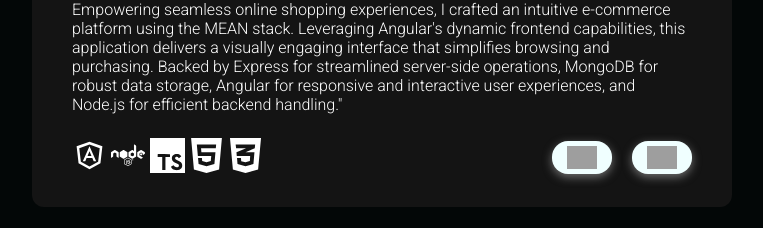
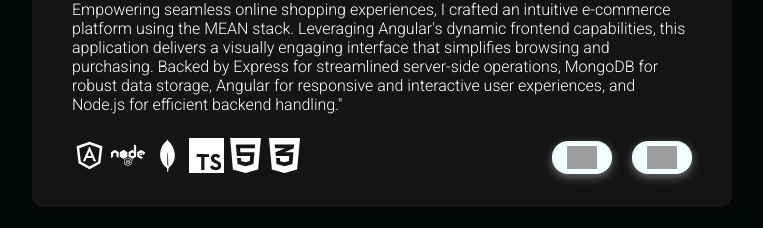
Before and after one commit to RodriGomezz/Portfolio, a plain HTML site: page index.html in a window 1280 px wide. Shown: the part 2098-2326 px from the top of the page, without its empty margins (258-1021 px from the left). Drawn offline with Linux system fonts and the light colour scheme; grey boxes are pictures that could not be loaded; files whose address does not match are found by name.

Commit message:
adding database icon

```diff
--- a/index.html
+++ b/index.html
@@ -207,6 +207,7 @@
             <div class="icons">
               <img src="docs/angular-outlined.svg" alt="angular" />
               <img src="docs/node.svg" alt="nodejs" />
+              <img src="docs/mongodb.svg" alt="mongoDB" />
               <img src="docs/typescript.svg" alt="typescript" />
               <img src="docs/html5-02.svg" alt="html" />
               <img src="docs/css3-02.svg" alt="css" />
```
